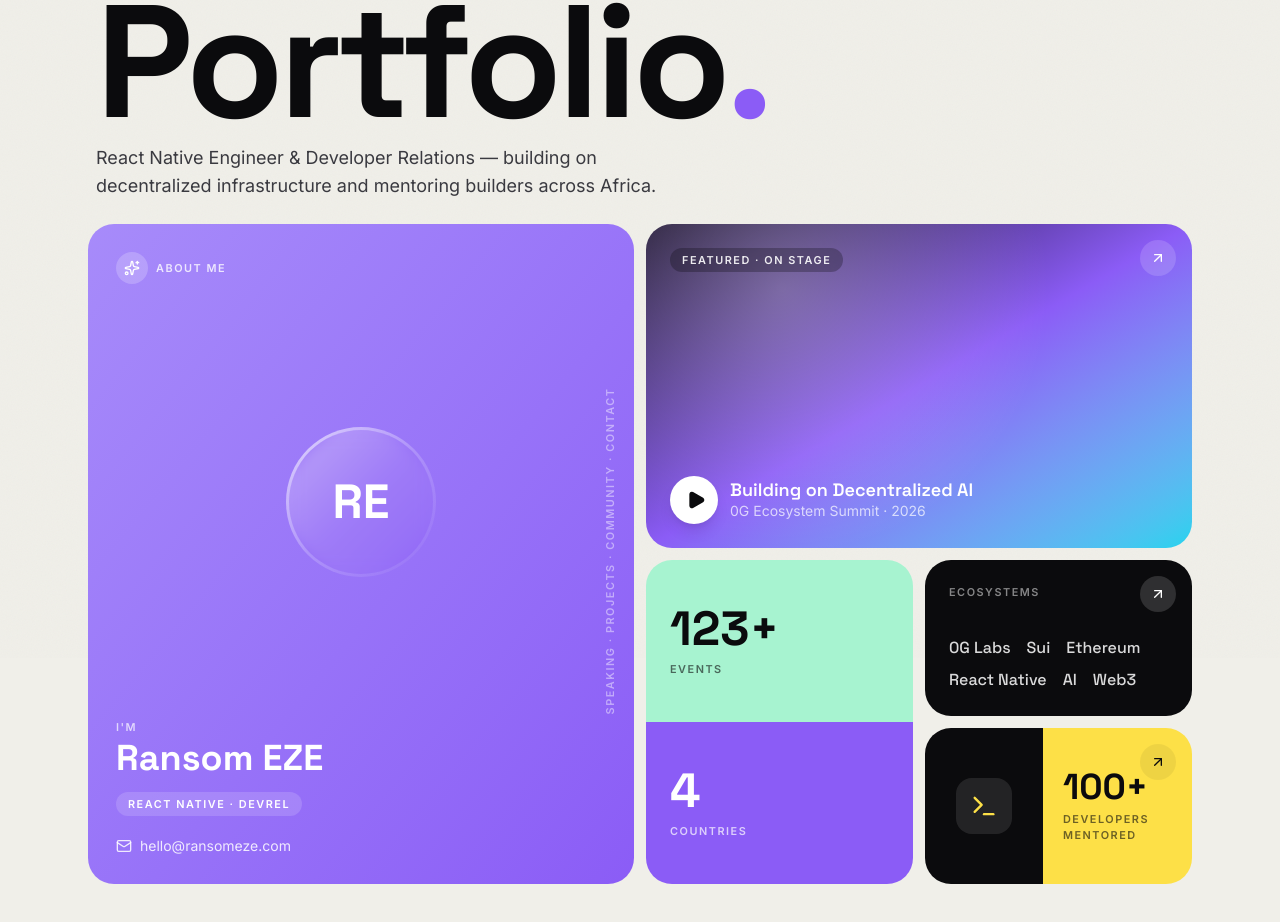
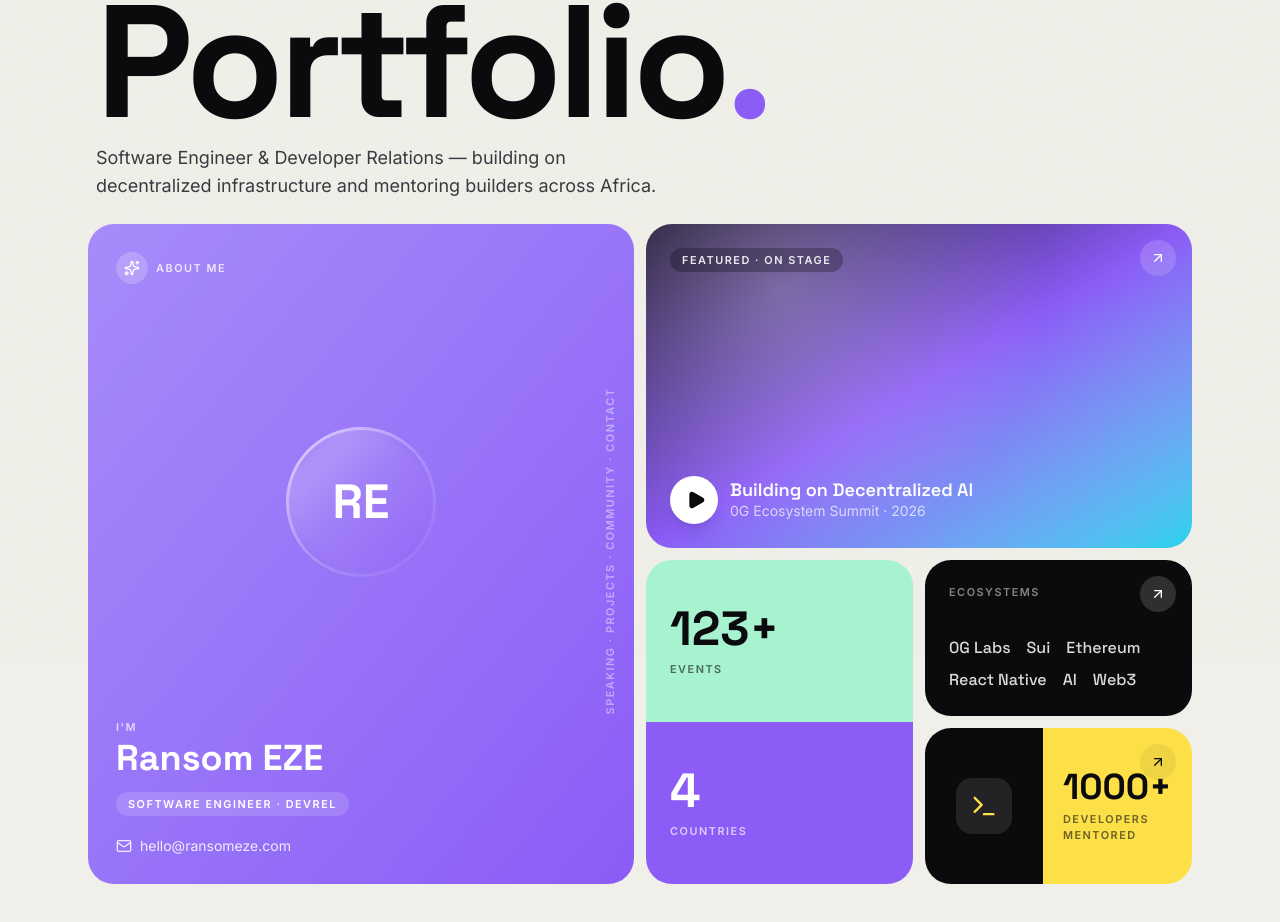
Before and after one commit to Ransom070400/ransome, a Next.js app: page / in a window 1280 px wide. Shown: the part 142-1064 px from the top of the page. Built offline with nearby package versions, Linux system fonts and the light colour scheme.

Commit message:
Update role to Software Engineer and mentored count to 1000+
- Role title changed from 'React Native Engineer' to 'Software Engineer'
  across metadata, hero subtitle, and about card badge
- Developers-mentored stat and award card bumped from 100+ to 1000+

```diff
--- a/app/layout.tsx
+++ b/app/layout.tsx
@@ -15,13 +15,13 @@ const spaceGrotesk = Space_Grotesk({
 });
 
 export const metadata: Metadata = {
-  title: "Ransom EZE — React Native Engineer & Developer Relations",
+  title: "Ransom EZE — Software Engineer & Developer Relations",
   description:
-    "The portfolio of Ransom EZE — React Native Engineer & DevRel building performant mobile apps on decentralized infrastructure and helping thousands of developers ship their own. Now at 0G Labs.",
+    "The portfolio of Ransom EZE — Software Engineer & DevRel building products on decentralized infrastructure and helping thousands of developers ship their own. Now at 0G Labs.",
   openGraph: {
-    title: "Ransom EZE — React Native Engineer & Developer Relations",
+    title: "Ransom EZE — Software Engineer & Developer Relations",
     description:
-      "Building on decentralized AI infrastructure and growing developer communities. 4 countries, 123+ events, 100+ developers mentored.",
+      "Building on decentralized AI infrastructure and growing developer communities. 4 countries, 123+ events, 1000+ developers mentored.",
     type: "website",
   },
 };
--- a/app/sections/BentoHero.tsx
+++ b/app/sections/BentoHero.tsx
@@ -44,7 +44,7 @@ export default function BentoHero() {
           transition={{ duration: 0.7, ease, delay: 0.12 }}
           className="mt-3 max-w-xl text-lg text-ink-soft text-balance"
         >
-          React Native Engineer &amp; Developer Relations — building on
+          Software Engineer &amp; Developer Relations — building on
           decentralized infrastructure and mentoring builders across Africa.
         </motion.p>
       </div>
--- a/components/bento/AboutCard.tsx
+++ b/components/bento/AboutCard.tsx
@@ -36,7 +36,7 @@ export default function AboutCard() {
           Ransom EZE
         </h2>
         <div className="mt-4 inline-flex rounded-full bg-white/15 px-3 py-1">
-          <span className="label text-white">React Native · DevRel</span>
+          <span className="label text-white">Software Engineer · DevRel</span>
         </div>
 
         <a
--- a/components/bento/AwardCard.tsx
+++ b/components/bento/AwardCard.tsx
@@ -12,7 +12,7 @@ export default function AwardCard() {
       </div>
       <div className="flex flex-[1.4] flex-col justify-center bg-yellow p-5 text-ink">
         <div className="font-display text-4xl font-bold leading-none">
-          <CountUp to={100} suffix="+" />
+          <CountUp to={1000} suffix="+" />
         </div>
         <p className="label mt-1.5 text-ink/60">Developers Mentored</p>
       </div>
--- a/data/stats.ts
+++ b/data/stats.ts
@@ -7,6 +7,6 @@ export interface Stat {
 export const stats: Stat[] = [
   { value: 4, label: "Countries" },
   { value: 123, suffix: "+", label: "Events" },
-  { value: 100, suffix: "+", label: "Developers Mentored" },
+  { value: 1000, suffix: "+", label: "Developers Mentored" },
   { value: 10, suffix: "+", label: "Hackathons" },
 ];
```
